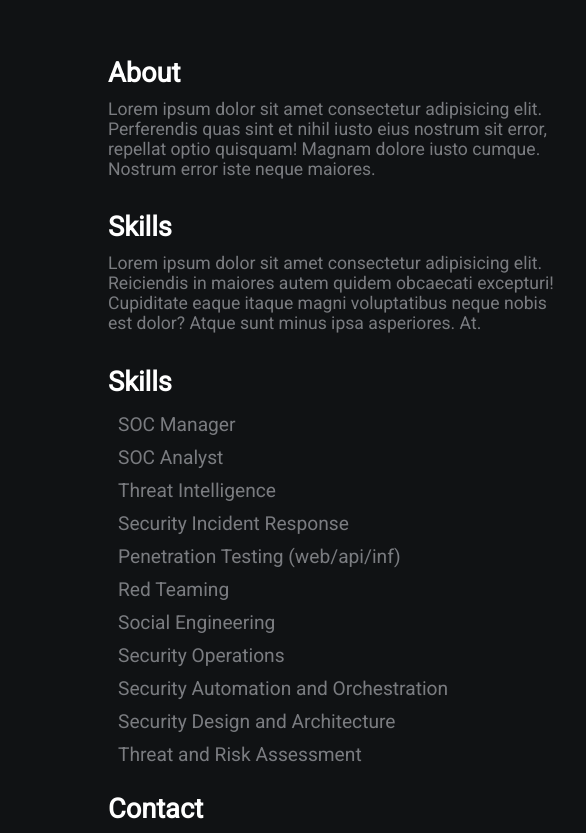
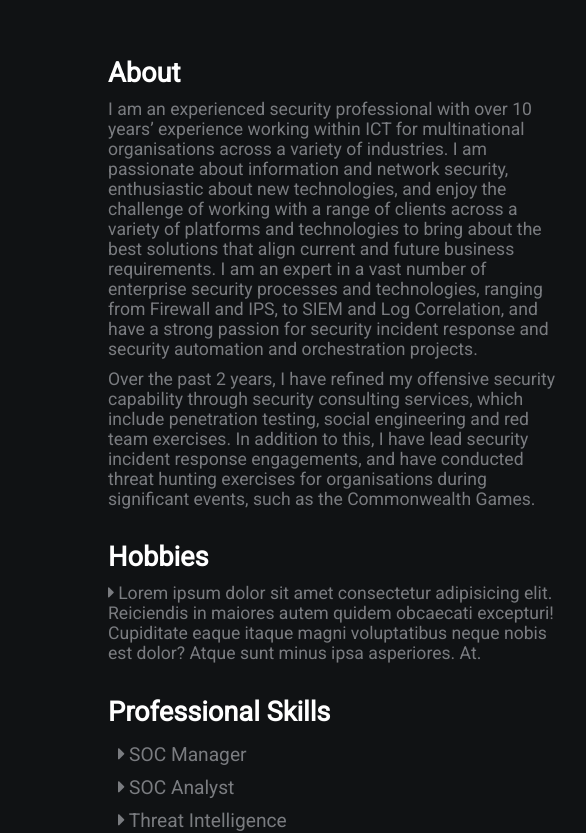
Before and after one commit to bman013/bman013.net, a plain HTML site: page index.html in a window 1280 px wide. Shown: the part 126-959 px from the top of the page, 532-1118 px from the left. Drawn offline with Linux system fonts and the light colour scheme.

Commit message:
Content update

```diff
--- a/index.html
+++ b/index.html
@@ -4,7 +4,7 @@
     <meta charset="UTF-8">
     <meta name="viewport" content="width=device-width, initial-scale=1.0">
     <meta http-equiv="X-UA-Compatible" content="ie=edge">
-    <link rel="stylesheet" href="https://use.fontawesome.com/releases/v5.4.1/css/all.css" integrity="sha384-5sAR7xN1Nv6T6+dT2mhtzEpVJvfS3NScPQTrOxhwjIuvcA67KV2R5Jz6kr4abQsz" crossorigin="anonymous">
+    <link rel="stylesheet" href="https://use.fontawesome.com/releases/v5.7.2/css/all.css" integrity="sha384-fnmOCqbTlWIlj8LyTjo7mOUStjsKC4pOpQbqyi7RrhN7udi9RwhKkMHpvLbHG9Sr" crossorigin="anonymous">
     <link rel="stylesheet" href="style.css">
     <title>Brodie Carter (bman013)</title>
 </head>
@@ -19,21 +19,22 @@
         </div>
         <div class="section-2">
             <h2>About</h2>
-            <p>Lorem ipsum dolor sit amet consectetur adipisicing elit. Perferendis quas sint et nihil iusto eius nostrum sit error, repellat optio quisquam! Magnam dolore iusto cumque. Nostrum error iste neque maiores.</p>
-            <h2>Skills</h2>
-            <p>Lorem ipsum dolor sit amet consectetur adipisicing elit. Reiciendis in maiores autem quidem obcaecati excepturi! Cupiditate eaque itaque magni voluptatibus neque nobis est dolor? Atque sunt minus ipsa asperiores. At.</p>
-            <h2>Skills</h2>
-            <a href="#">SOC Manager</a>
-            <a href="#">SOC Analyst</a>
-            <a href="#">Threat Intelligence</a>
-            <a href="#">Security Incident Response</a>
-            <a href="#">Penetration Testing (web/api/inf)</a>
-            <a href="#">Red Teaming</a>
-            <a href="#">Social Engineering</a>
-            <a href="#">Security Operations</a>
-            <a href="#">Security Automation and Orchestration</a>
-            <a href="#">Security Design and Architecture</a>
-            <a href="#">Threat and Risk Assessment</a>
+            <p>I am an experienced security professional with over 10 years’ experience working within ICT for multinational organisations across a variety of industries. I am passionate about information and network security, enthusiastic about new technologies, and enjoy the challenge of working with a range of clients across a variety of platforms and technologies to bring about the best solutions that align current and future business requirements. I am an expert in a vast number of enterprise security processes and technologies, ranging from Firewall and IPS, to SIEM and Log Correlation, and have a strong passion for security incident response and security automation and orchestration projects.</p>
+            <p>Over the past 2 years, I have refined my offensive security capability through security consulting services, which include penetration testing, social engineering and red team exercises. In addition to this, I have lead security incident response engagements, and have conducted threat hunting exercises for organisations during significant events, such as the Commonwealth Games.</p>
+            <h2>Hobbies</h2>
+            <p><i class="fas fa-caret-right"></i> Lorem ipsum dolor sit amet consectetur adipisicing elit. Reiciendis in maiores autem quidem obcaecati excepturi! Cupiditate eaque itaque magni voluptatibus neque nobis est dolor? Atque sunt minus ipsa asperiores. At.</p>
+            <h2>Professional Skills</h2>
+            <a href="#"><i class="fas fa-caret-right"></i> SOC Manager</a>
+            <a href="#"><i class="fas fa-caret-right"></i> SOC Analyst</a>
+            <a href="#"><i class="fas fa-caret-right"></i> Threat Intelligence</a>
+            <a href="#"><i class="fas fa-caret-right"></i> Security Incident Response</a>
+            <a href="#"><i class="fas fa-caret-right"></i> Penetration Testing (web/api/inf)</a>
+            <a href="#"><i class="fas fa-caret-right"></i> Red Teaming</a>
+            <a href="#"><i class="fas fa-caret-right"></i> Social Engineering</a>
+            <a href="#"><i class="fas fa-caret-right"></i> Security Operations</a>
+            <a href="#"><i class="fas fa-caret-right"></i> Security Automation and Orchestration</a>
+            <a href="#"><i class="fas fa-caret-right"></i> Security Design and Architecture</a>
+            <a href="#"><i class="fas fa-caret-right"></i> Threat and Risk Assessment</a>
             <h2>Contact</h2>
             <p>brodie@bman013.net</p>
         </div>
--- a/style.css
+++ b/style.css
@@ -59,6 +59,7 @@ a{
 .section-2 p{
     font-size: 1.1rem;
     padding-bottom: 10px;
+    margin-bottom: 10px;
     margin:0;
 }
 
```
